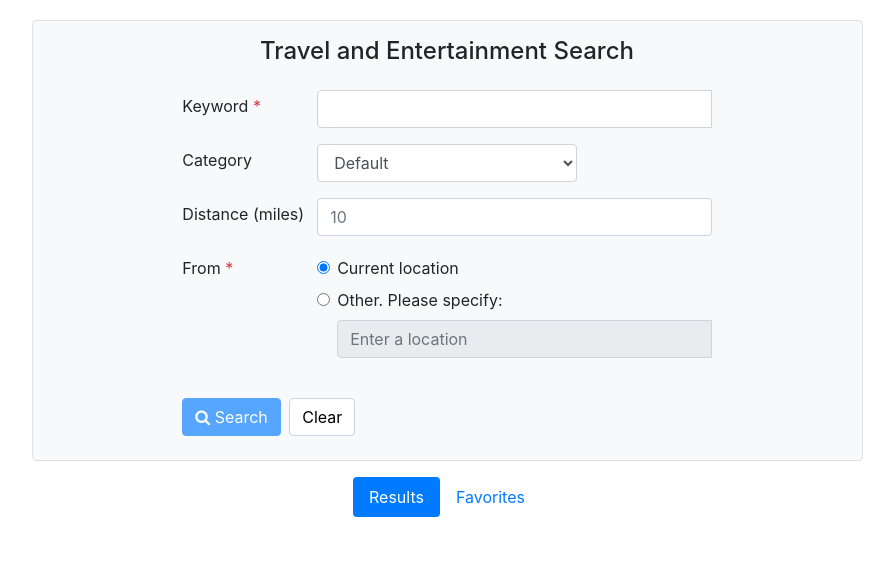
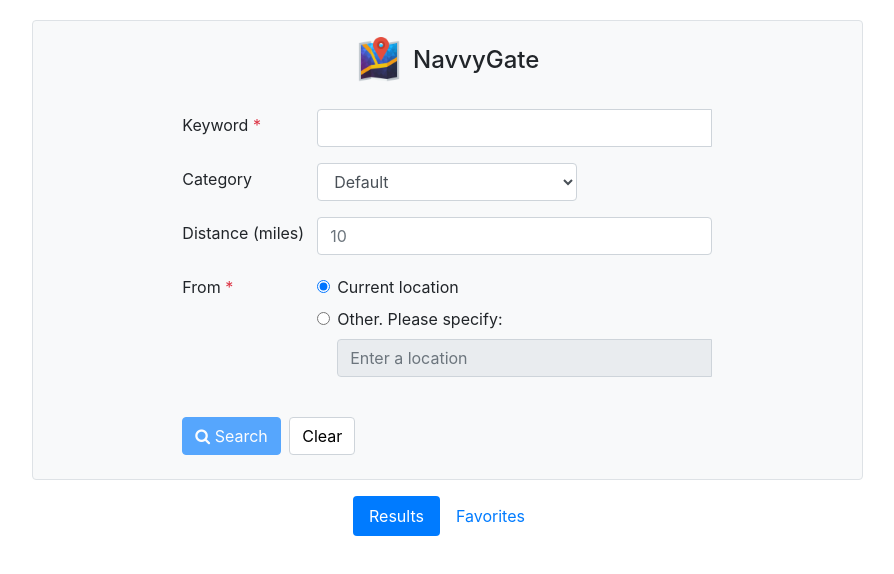
Before and after one commit to SidDays/NavvyGate, a website: page views/index.html in a window 1280 px wide. Shown: the whole page, without its empty margins (193-1087 px from the left). Drawn offline with nearby package versions, Linux system fonts and the light colour scheme; some packages are replaced by stand-ins of ours; a script that the page names is missing.

Commit message:
Make branding consistent with Android app #3

```diff
--- a/public/css/styles.css
+++ b/public/css/styles.css
@@ -2,6 +2,11 @@
 
 body {
   font-family: -apple-system, BlinkMacSystemFont, "SF Pro Display", "San Francisco", "Helvetica Neue", Helvetica, "Arial", "Roboto", sans-serif;
+}
+
+.favicon {
+  height: 2em;
+  width: auto;
 }
 
 .border-gray {
--- a/views/index.html
+++ b/views/index.html
@@ -1,11 +1,9 @@
-<!-- Homework 8 Assignment by Siddhesh Rajiv Karekar, karekar@usc.edu -->
-
 <!DOCTYPE html>
 <html lang="en" ng-app="taesApp">
 
 <head>
   <meta charset="UTF-8">
-  <title>HW8Spring2018</title>
+  <title>NavvyGate - Find Interesting Places</title>
 
   <!-- jQuery -->
   <script src="/node_modules/jquery/dist/jquery.min.js"></script>
@@ -60,7 +58,10 @@
 
           <div class="form-row">
             <div class="form-group col">
-              <p class="h4 text-center mt-3">Travel and Entertainment Search</strong>
+              <div class="h4 text-center mt-3">
+                <img class="favicon mr-1" src="/img/favicon.png" alt="">
+                <span>NavvyGate</span>
+              </div>
             </div>
           </div><!-- form-row -->
 
```
Also changed, not shown: public/img/favicon.ico, public/img/favicon.png (added).
